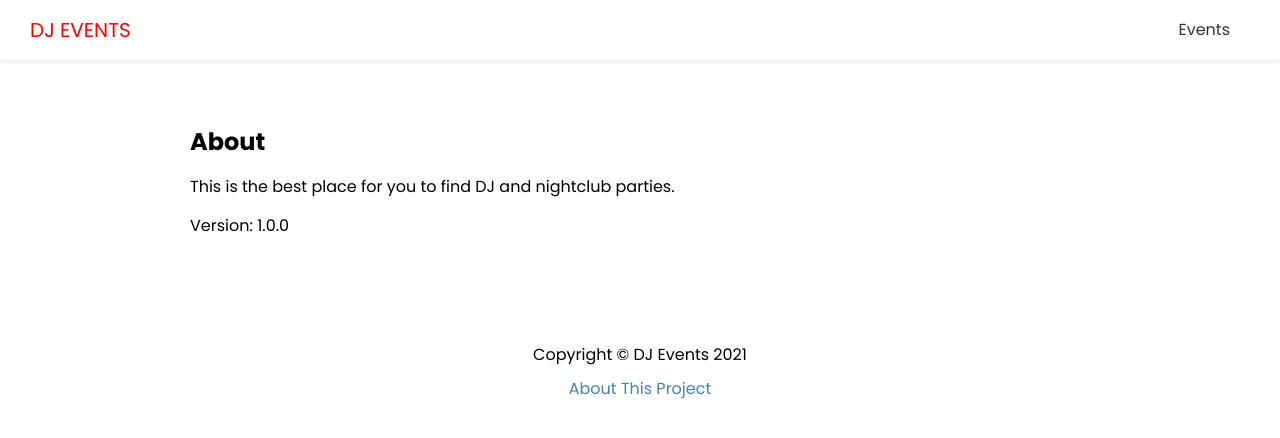
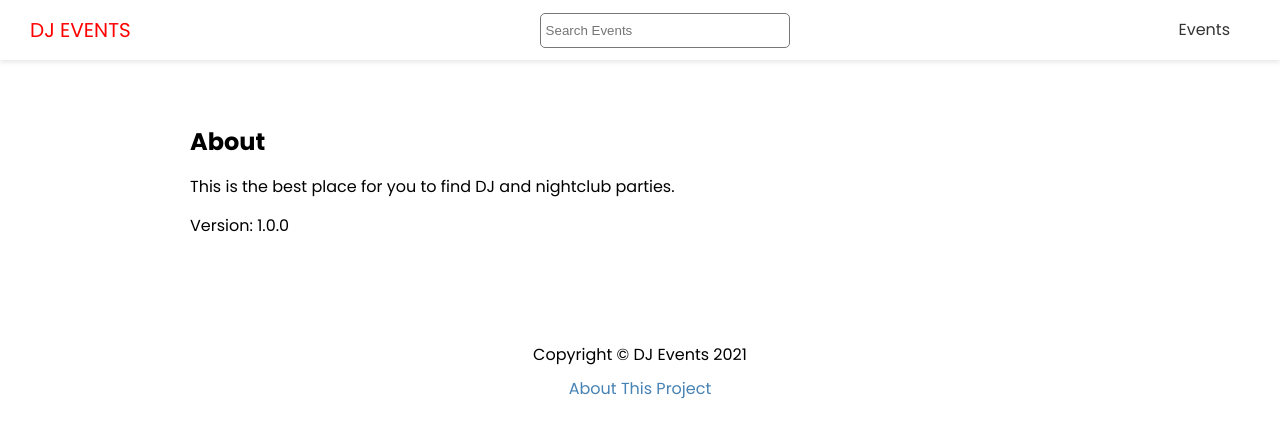
Before and after one commit to SajjanKarn/dj-events-frontend, a Next.js app: page /about in a window 1280 px wide. Shown: the top 438 px of the page. Built offline with nearby package versions, Linux system fonts and the light colour scheme.

Commit message:
added search component

```diff
--- a/components/Header.js
+++ b/components/Header.js
@@ -1,4 +1,7 @@
 import Link from "next/link";
+
+import Search from "./Search";
+
 import styles from "@/styles/Header.module.css";
 
 export default function Header() {
@@ -9,6 +12,8 @@
           <a>DJ EVENTS</a>
         </Link>
       </div>
+
+      <Search />
 
       <nav>
         <ul>
--- /dev/null
+++ b/components/Search.js
@@ -0,0 +1,27 @@
+import { useState } from "react";
+import { useRouter } from "next/router";
+import styles from "@/styles/Search.module.css";
+
+export default function Search() {
+  const [term, setTerm] = useState("");
+  const router = useRouter();
+
+  const handleSubmit = (event) => {
+    event.preventDefault();
+    router.push(`/events/search?term=${term}`);
+    setTerm("");
+  };
+
+  return (
+    <div className={styles.search}>
+      <form onSubmit={handleSubmit}>
+        <input
+          type="text"
+          value={term}
+          onChange={(e) => setTerm(e.target.value)}
+          placeholder="Search Events"
+        />
+      </form>
+    </div>
+  );
+}
--- a/pages/events/search.js
+++ b/pages/events/search.js
@@ -5,11 +5,13 @@
 
 import Layout from "@/components/Layout";
 import EventItem from "@/components/EventItem";
+import Link from "next/link";
 
 export default function SearchEventsPage({ events }) {
   const router = useRouter();
   return (
     <Layout title="Search Results">
+      <Link href="/events"> Go Back</Link>
       <h1>Search Results.</h1>
       <h2>Search Results for : {router.query.term}</h2>
 
@@ -37,5 +39,6 @@
   const events = await res.json();
 
   return {
-    props: { events },  };
+    props: { events },
+  };
 }
--- /dev/null
+++ b/styles/Search.module.css
@@ -0,0 +1,8 @@
+.search input {
+  width: 250px;
+  height: 35px;
+  padding: 5px;
+  border: 1px #777 solid;
+  border-radius: 5px;
+  outline: none;
+}
```
